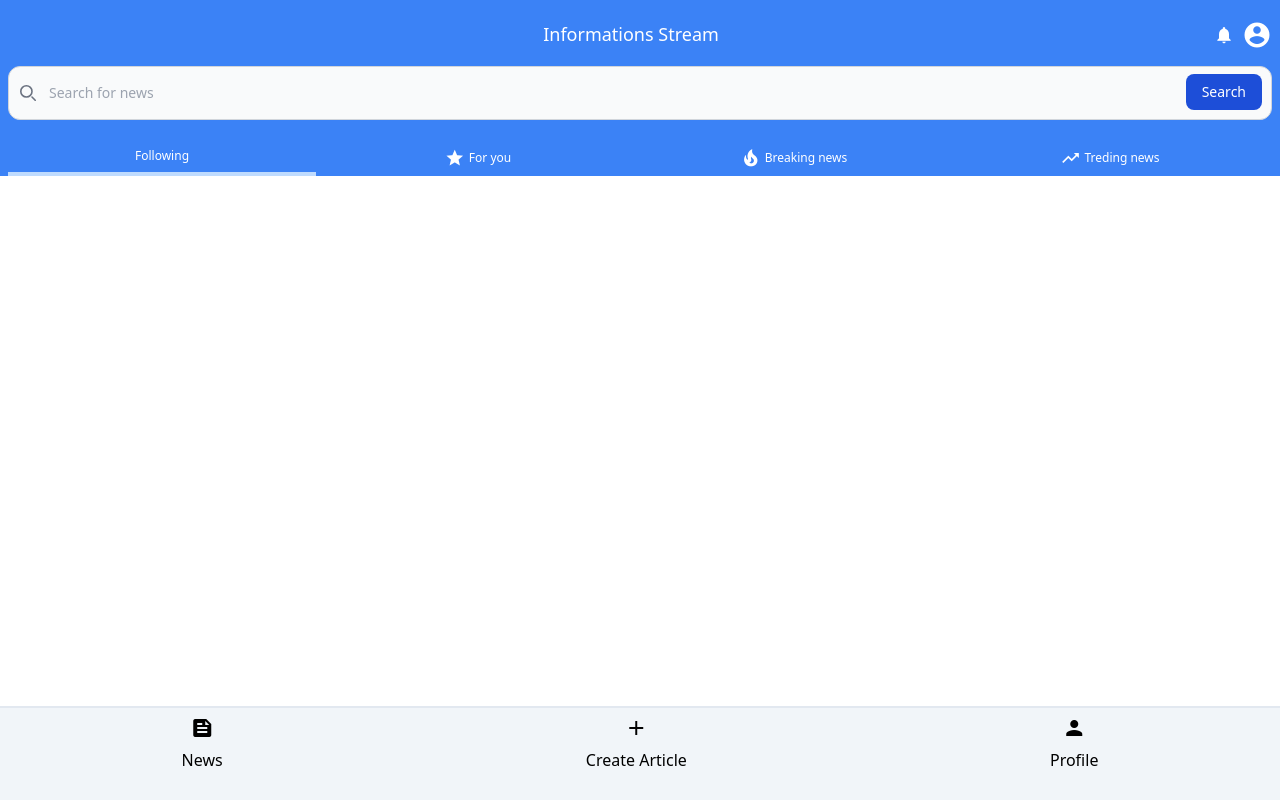
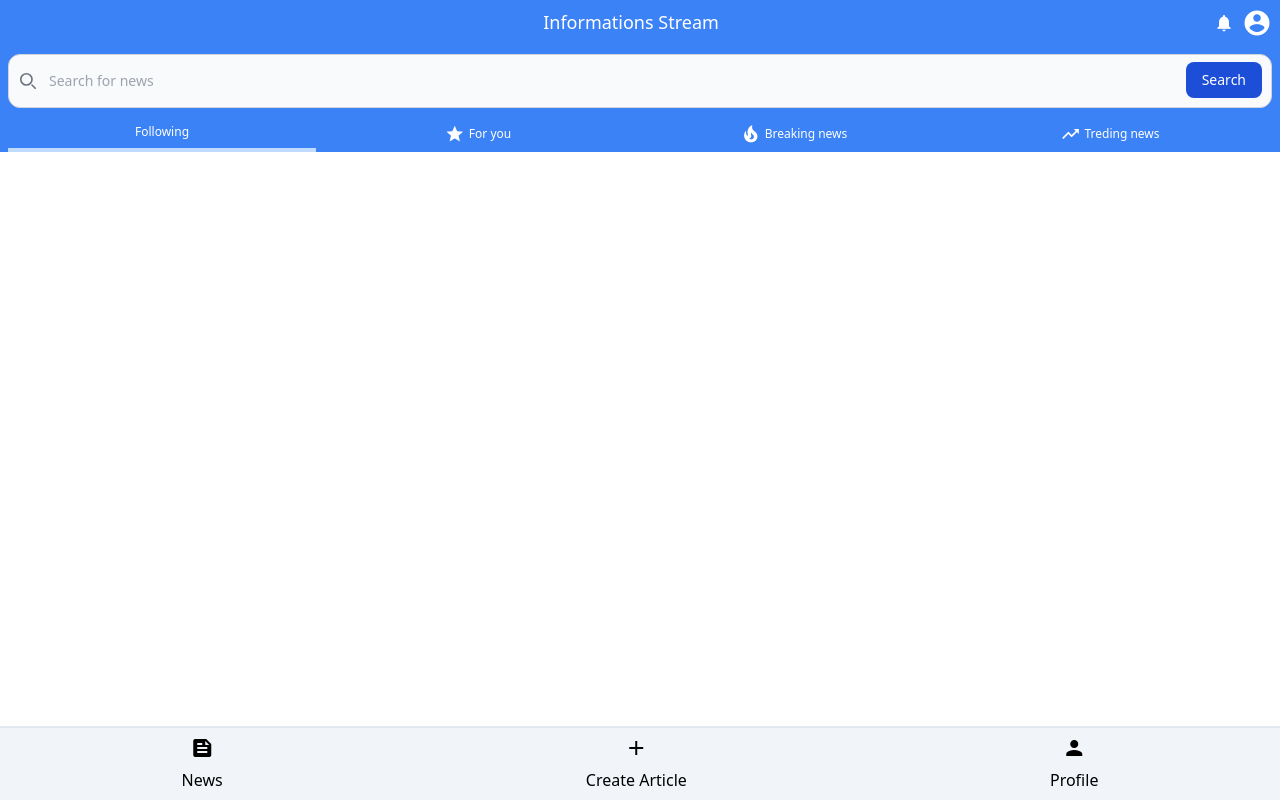
Before and after one commit to AndreiRobertoOleniuc/InformationStream, a React (Create React App) app: page / in a window 1280 px wide. Built offline with nearby package versions, Linux system fonts and the light colour scheme.

Commit message:
Fix styling issues in App, Navbar, and TopBar components

```diff
--- a/src/App.tsx
+++ b/src/App.tsx
@@ -9,7 +9,7 @@ import Profile from './pages/Profile';
 function App() {
   return (
     <Router>
-      <div className="w-full h-screen flex flex-col justify-between">
+      <div className="w-full h-svh flex flex-col justify-between">
         <Routes>
           <Route path="/" element={<News />} />
           <Route path="/create" element={<CreateArticle />} />
--- a/src/components/Navbar.tsx
+++ b/src/components/Navbar.tsx
@@ -3,7 +3,7 @@ import {  Link } from 'react-router-dom';
 
 export default function NavBar() {
     return (
-        <div className="w-full pt-2 pb-7 bg-slate-100 border-t-2 border-slate-200  flex flex-row justify-around" >
+        <div className="w-full pt-2 pb-2 bg-slate-100 border-t-2 border-slate-200  flex flex-row justify-around" >
             <Link to="/" className="flex flex-col justify-center items-center cursor-pointer">
                 <span className="material-icons">feed</span>
                 <p className="mt-2">News</p>
--- a/src/components/TopBar.tsx
+++ b/src/components/TopBar.tsx
@@ -3,7 +3,7 @@ import "../styles/Icons.scss"
 
 export default function TopBar() {
     return (
-        <div className=" w-full bg-blue-500 pr-2 pl-2 pt-5">
+        <div className=" w-full bg-blue-500 pr-2 pl-2 pt-2">
             <div className="w-full flex justify-between mb-4">
                 <span className="w-10"></span>
                 <p className="text-white text-lg">Informations Stream</p>
@@ -15,7 +15,7 @@ export default function TopBar() {
                 </div>
             </div>
 
-            <form className="mb-5">
+            <form className="mb-2">
                 <label className="mb-2 text-sm font-medium text-gray-900 sr-only">Search</label>
                 <div className="relative">
                     <div className="absolute inset-y-0 start-0 flex items-center ps-3 pointer-events-none">
--- a/src/pages/CreateArticle.tsx
+++ b/src/pages/CreateArticle.tsx
@@ -10,20 +10,16 @@ export default function CreateArticle() {
     const [image, setImage] = useState<string>("")
     const [sections, setSections] = useState<Section[]>([])
 
-    let disableSection: boolean = true;
 
     const addCategory = ()=>{
+        if(category==="") return;
         setCategories([...categories, category])
         setCategory("")
     }
 
-    const canSectionsBeAdded = ()=>{
-        disableSection = !(title!=="" && description!=="" && image!=="" && categories.length>0);
-    }
+    const canSectionsBeAdded = title!=="" && description!=="" && image!=="" && categories.length>0
+    const canBePublished = canSectionsBeAdded && sections.length !== 0
 
-    const canBePublished = ()=>{
-        return disableSection && sections.length>0
-    }
     return (
         <div className="w-full px-3 py-2 h-full bg-slate-200 flex flex-col justify-between">
             <div className="builder w-full flex-col">
@@ -67,19 +63,19 @@ export default function CreateArticle() {
                 </div>
             </div>
             <div className="action-bar flex flex-row ">
-                <button type="button" className="text-white bg-blue-500 hover:bg-blue-600 font-medium rounded-lg text-sm px-2.5 py-2.5 text-center inline-flex items-center me-2" onClick={canSectionsBeAdded}>
+                <button type="button" className="text-white bg-blue-500 hover:bg-blue-600 font-medium rounded-lg text-sm px-2.5 py-2.5 text-center inline-flex items-center me-2 cursor-pointer">
                     <span className="material-icons smallIcon mr-2">
                     save
                     </span>
                     Save Meta Info
                 </button>
-                <button type="button" className={` font-medium rounded-lg text-sm px-2.5  py-2.5 text-center inline-flex items-center me-2 ${disableSection ? "border-blue-300 border-2 text-black opacity-20" : "text-white bg-blue-500 hover:bg-blue-600"}`} disabled={!disableSection}>
+                <button type="button" className={` font-medium rounded-lg text-sm px-2.5  py-2.5 text-center inline-flex items-center me-2 ${canSectionsBeAdded ?"text-white bg-blue-500 hover:bg-blue-600": "border-blue-300 border-2 text-black opacity-20 cursor-pointer" }`} disabled={!canSectionsBeAdded}>
                     <span className="material-icons smallIcon mr-2">
                     add
                     </span>
                     Add Section
                 </button>
-                <button type="button" className="text-white bg-blue-500 hover:bg-blue-600 font-medium rounded-lg text-sm px-2.5  py-2.5 text-center inline-flex items-center me-2">
+                <button type="button" className={` font-medium rounded-lg text-sm px-2.5  py-2.5 text-center inline-flex items-center me-2  ${canBePublished ? "text-white bg-blue-500 hover:bg-blue-600": "border-blue-300 border-2 text-black opacity-20 cursor-pointer" }`} disabled={!canBePublished}>
                     <span className="material-icons smallIcon mr-2">
                     publish
                     </span>
```
